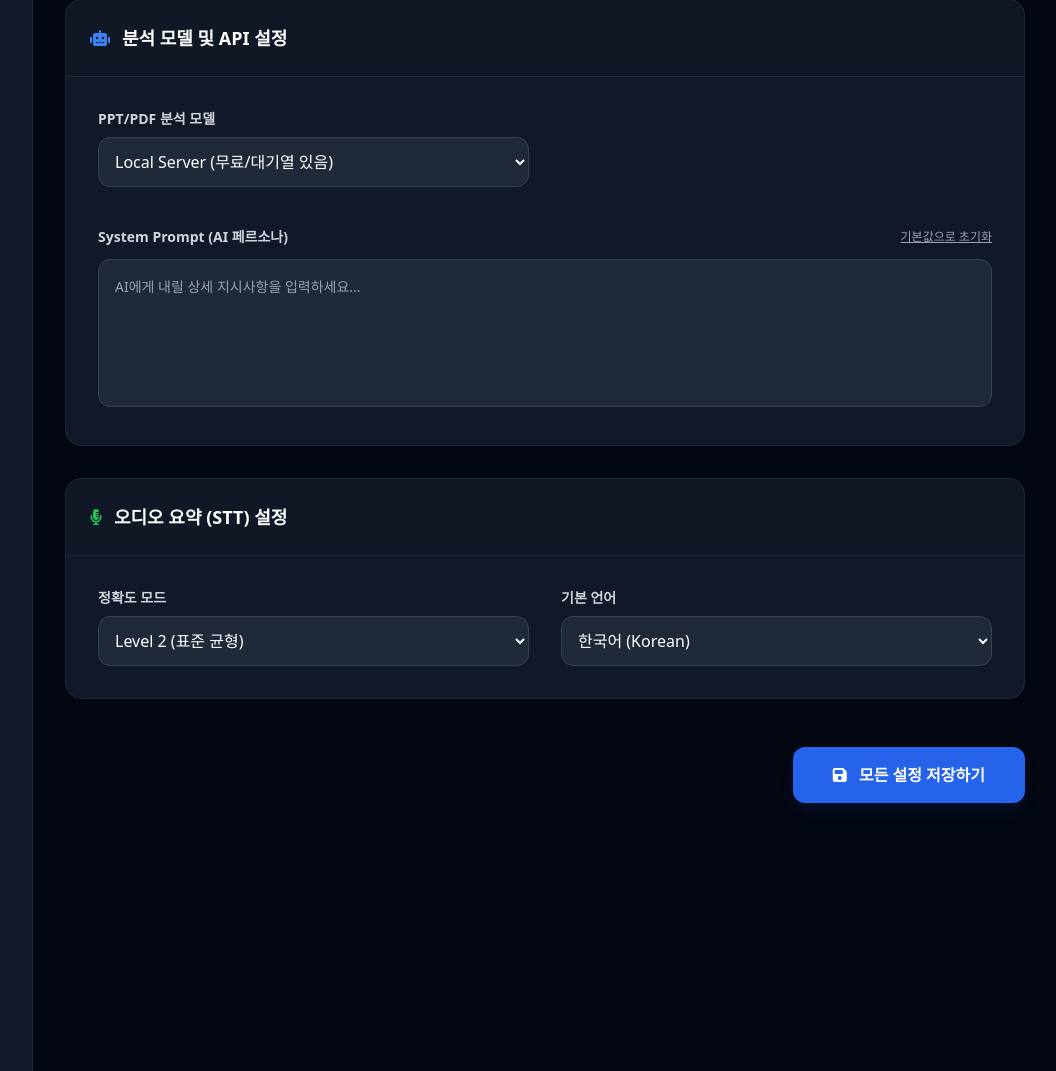
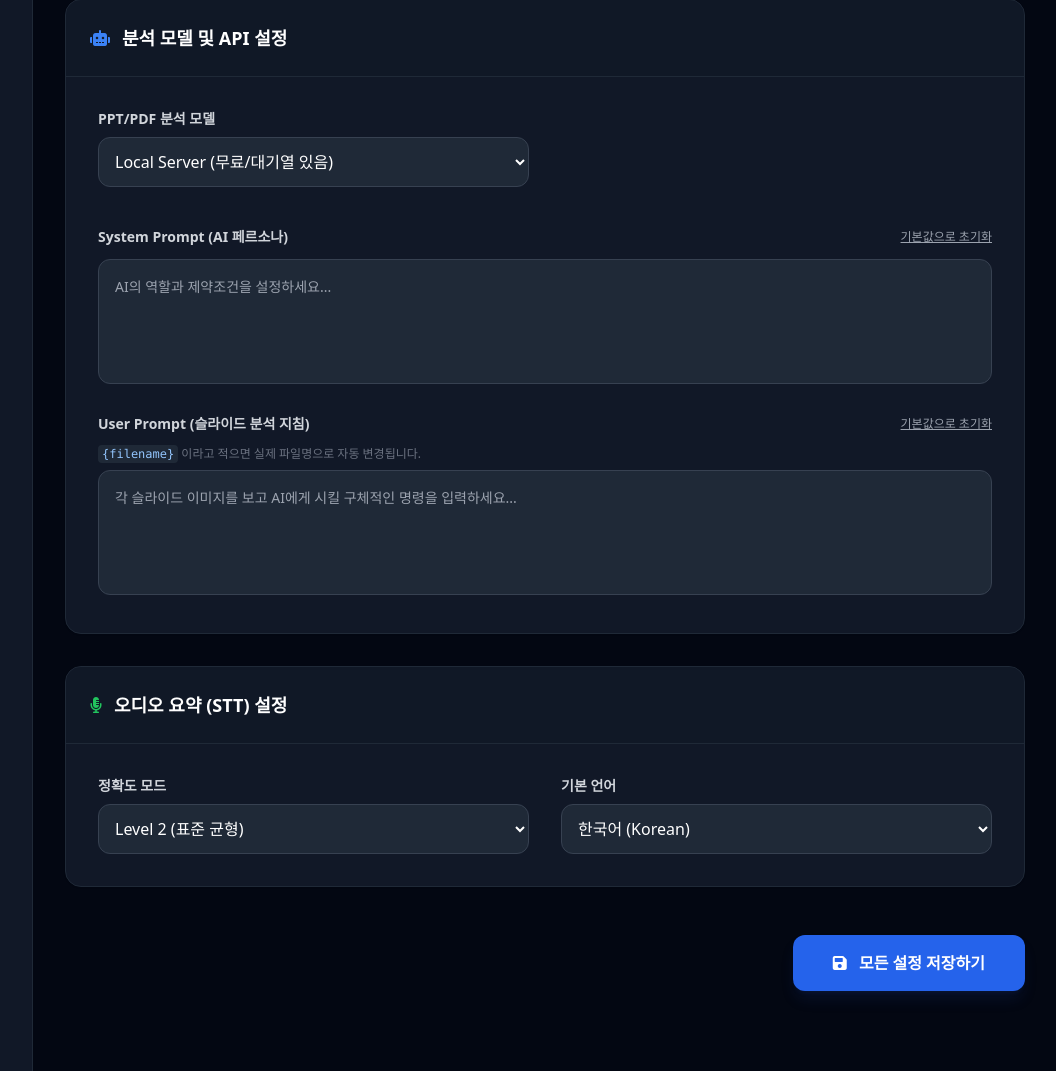
Before and after one commit to yojun313/lec-with-llm, a FastAPI app: template app/templates/settings.html in a window 1280 px wide. Shown: the part 654-1725 px from the top of the page, without its empty margins (223-1279 px from the left). Run offline with FastAPI, Linux system fonts and the light colour scheme; the template is opened without the code that fills it, so the values that code supplies are empty; some libraries are stand-ins or nearby versions.

Commit message:
Add custom user prompt functionality and update settings UI

```diff
--- a/app/routes/api.py
+++ b/app/routes/api.py
@@ -132,6 +132,7 @@ async def save_settings(
     audio_lang: str = Form("ko"),
     audio_model: str = Form("2"),
     custom_prompt: Optional[str] = Form(None),
+    custom_user_prompt: Optional[str] = Form(None),
     profile_img: Optional[UploadFile] = File(None),
     user: Any = Depends(get_current_user)
 ):
@@ -156,7 +157,7 @@ async def save_settings(
     # 2. 사용자 설정 및 프로필 URL 업데이트
     # AuthManager.update_user_settings에 profile_url 인자를 추가해서 호출
     success = AuthManager.update_user_settings(
-        user, api_key, model, audio_lang, int_audio_model, custom_prompt, profile_url
+        user, api_key, model, audio_lang, int_audio_model, custom_prompt, custom_user_prompt, profile_url
     )
 
     if success:
--- a/app/templates/settings.html
+++ b/app/templates/settings.html
@@ -174,13 +174,26 @@
                             <div class="pt-4">
                                 <div class="flex justify-between items-center mb-3">
                                     <label class="block text-sm font-bold text-gray-300">System Prompt (AI 페르소나)</label>
-                                    <button type="button" onclick="resetPrompt()" class="text-xs text-gray-400 hover:text-white underline">
+                                    <button type="button" onclick="resetSystemPrompt()" class="text-xs text-gray-400 hover:text-white underline">
                                         기본값으로 초기화
                                     </button>
                                 </div>
-                                <textarea name="custom_prompt" id="customPrompt" rows="5"
+                                <textarea name="custom_prompt" id="customPrompt" rows="4"
+                                    class="w-full p-4 rounded-xl bg-gray-800 border border-gray-700 focus:border-blue-500 outline-none text-sm leading-relaxed transition resize-none mb-6"
+                                    placeholder="AI의 역할과 제약조건을 설정하세요..."></textarea>
+
+                                <div class="flex justify-between items-center mb-3">
+                                    <label class="block text-sm font-bold text-gray-300">User Prompt (슬라이드 분석 지침)</label>
+                                    <button type="button" onclick="resetUserPrompt()" class="text-xs text-gray-400 hover:text-white underline">
+                                        기본값으로 초기화
+                                    </button>
+                                </div>
+                                <p class="text-xs text-gray-500 mb-2">
+                                    <span class="bg-gray-800 px-1 py-0.5 rounded text-blue-300 font-mono">{filename}</span> 이라고 적으면 실제 파일명으로 자동 변경됩니다.
+                                </p>
+                                <textarea name="custom_user_prompt" id="customUserPrompt" rows="4"
                                     class="w-full p-4 rounded-xl bg-gray-800 border border-gray-700 focus:border-blue-500 outline-none text-sm leading-relaxed transition resize-none"
-                                    placeholder="AI에게 내릴 상세 지시사항을 입력하세요..."></textarea>
+                                    placeholder="각 슬라이드 이미지를 보고 AI에게 시킬 구체적인 명령을 입력하세요..."></textarea>
                             </div>
                         </div>
                     </section>
@@ -294,10 +307,12 @@
         const currentModel = "{{ settings.preferred_model }}";
         const currentKey = "{{ settings.openai_api_key }}";
         const currentPrompt = `{{ settings.custom_prompt | safe }}`;
+        const currentUserPrompt = `{{ settings.custom_user_prompt | safe }}`;
 
         document.getElementById('modelSelect').value = currentModel || 'local';
         document.getElementById('apiKeyInput').value = currentKey || '';
         document.getElementById('customPrompt').value = currentPrompt;
+        document.getElementById('customUserPrompt').value = currentUserPrompt;
 
         const toggleApi = () => {
             document.getElementById('apiKeySection').classList.toggle('hidden', !document.getElementById('modelSelect').value.startsWith('gpt'));
@@ -339,12 +354,18 @@
             }
         });
 
-        function resetPrompt() {
+        function resetSystemPrompt() {
             document.getElementById('customPrompt').value = `당신은 전공 강의 자료를 분석하고 요약하는 전문 AI 조교입니다.
-[출력 규칙]
-1. **반드시 Markdown 형식**으로 작성
-2. **한국어** 사용
-3. 서론 없이 본론만 바로 작성`;
+    [출력 규칙]
+    1. **반드시 Markdown 형식**으로 작성
+    2. **한국어** 사용
+    3. 서론 없이 본론만 바로 작성`;
+        }
+
+        function resetUserPrompt() {
+            document.getElementById('customUserPrompt').value = `파일명: "{filename}"
+    이 슬라이드를 분석하여 핵심 주제, 시각 자료(도표/그림) 설명, 상세 내용을 마크다운으로 작성해 주세요.
+    제목은 "## {filename}" 형식을 사용하세요.`;
         }
 
         async function loadUsageInfo() {
```
Also changed, not shown: app/services/auth_manager.py (+17 -6 lines), app/services/processor.py (+18 -29 lines).
